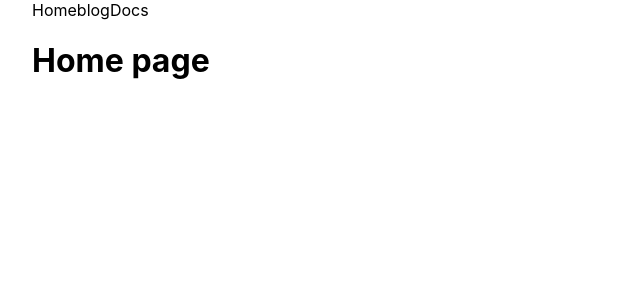
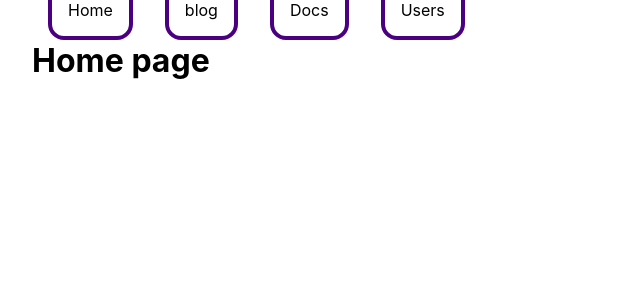
Before and after one commit to yescine/nextjs-12-react-18, a Next.js app: page / in a window 1280 px wide. Shown: the top 300 px of the page, without its empty margins (0-640 px from the left). Built offline with nearby package versions, Linux system fonts and the light colour scheme.

Commit message:
get static props

```diff
--- a/pages/index.tsx
+++ b/pages/index.tsx
@@ -21,6 +21,9 @@ const Home: NextPage = () => {
         <Link href="/docs">
           <a>Docs</a>
         </Link>
+        <Link href="/users">
+          <a>Users</a>
+        </Link>
       </nav>
       <h1>Home page</h1>
     </div>
--- a/styles/globals.css
+++ b/styles/globals.css
@@ -9,6 +9,10 @@ body {
 a {
   color: inherit;
   text-decoration: none;
+  padding: 1rem;
+  margin: 1rem;
+  border: 4px solid indigo;
+  border-radius: 1rem;
 }
 
 * {
--- a/tsconfig.json
+++ b/tsconfig.json
@@ -1,5 +1,9 @@
 {
   "compilerOptions": {
+    "baseUrl": ".",
+    "paths": {
+      "@components/*":["./components/*"]
+    },
     "target": "es5",
     "lib": ["dom", "dom.iterable", "esnext"],
     "allowJs": true,
```
Also changed, not shown: components/Users.tsx (added, +25 -0 lines), pages/users.tsx (added, +28 -0 lines).
